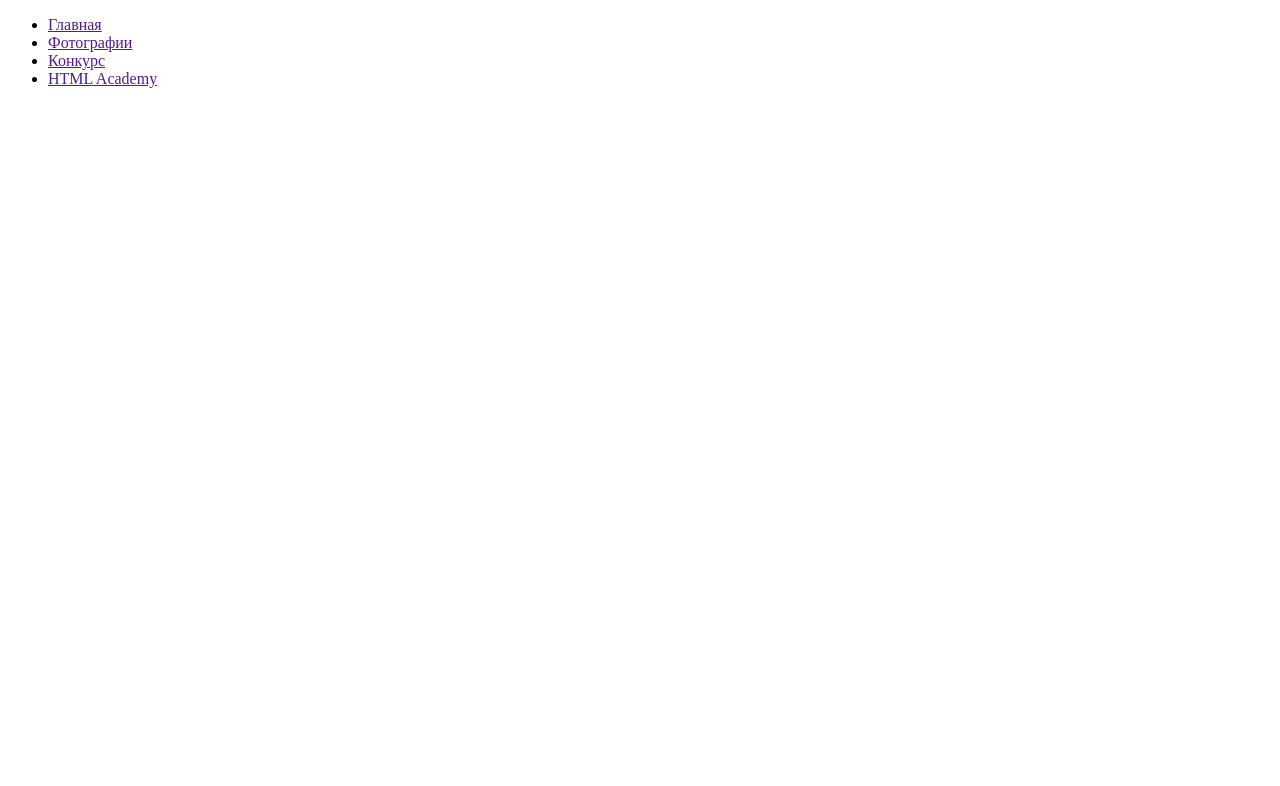
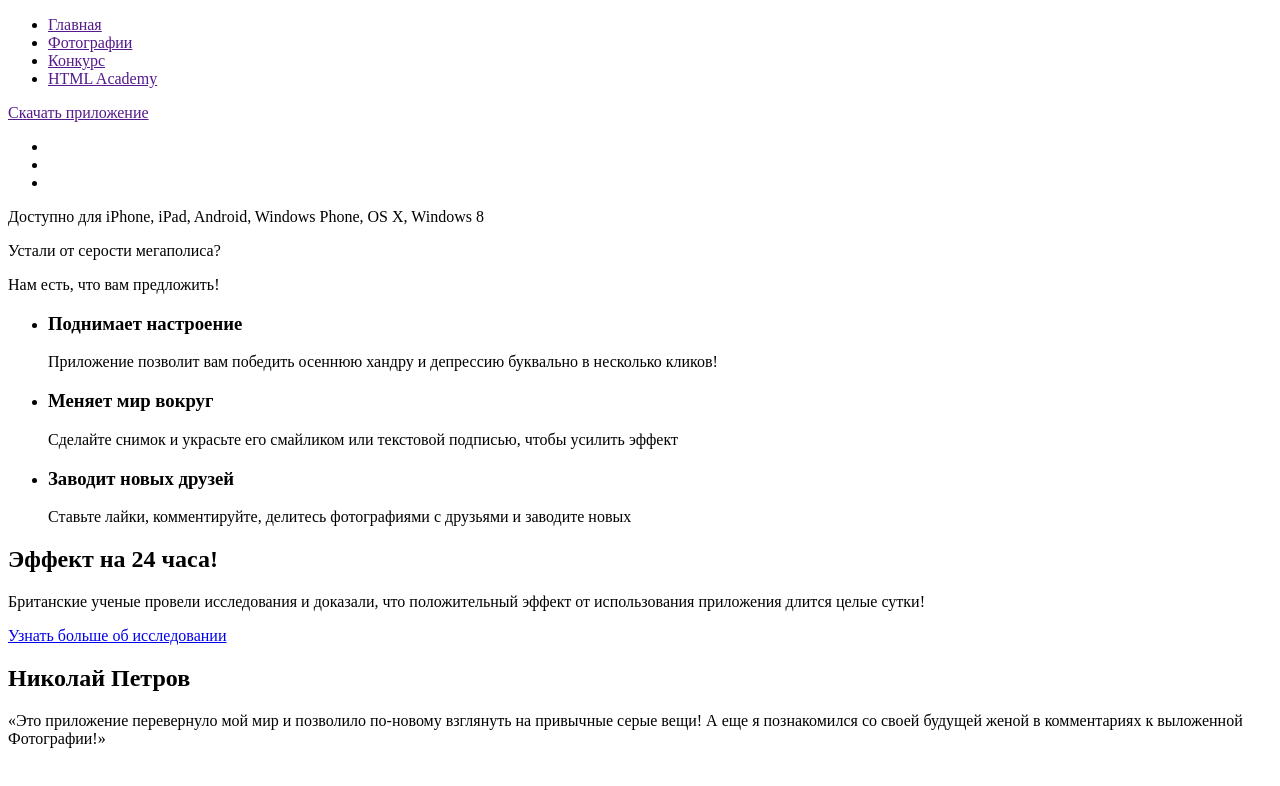
Before and after one commit to seregamaksim/Pink, a plain HTML site: page index.html in a window 1280 px wide. Drawn offline with Linux system fonts and the light colour scheme.

Commit message:
разметка до футера

```diff
--- a/index.html
+++ b/index.html
@@ -9,10 +9,9 @@
 <body class="main">
     <header class="page-header">
         <!-- Хедеру делаем фон на всю ширину, и обертку для остальных блоков внутри него -->
-        <div class="wrapper">
-            <nav class="page-header__nav main-nav">
-                <!-- Здесь надо логотип -->
-
+        <nav class="page-header__nav main-nav">
+            <div class="wrapper">
+            <!-- Здесь надо логотип -->
                 <ul class="main-nav__list">
                     <li>
                         <a href="">Главная</a>
@@ -27,8 +26,69 @@
                         <a href="">HTML Academy</a>
                     </li>
                 </ul>
-            </nav>
-        </div>
+            </div>
+        </nav>
+        <section class="page-header__soft soft">
+            <!-- Здесь картинка -->
+            <div class="soft-file">
+                <a href="" class="soft-file__download">Скачать приложение</a>
+                <ul class="soft-file__list">
+                    <li class="soft-file__item"></li>
+                    <li class="soft-file__item"></li>
+                    <li class="soft-file__item"></li>
+                </ul>
+                <p class="soft-file__description">
+                    Доступно для iPhone, iPad, Android, Windows Phone, OS X, Windows 8
+                </p>
+            </div>
+        </section>
     </header>
+    <main class="page-main">
+        <section class="page-main__features features">
+            <div class="features__offer">
+                <p>Устали от серости мегаполиса?</p>
+                <p>Нам есть, что вам  предложить!</p>
+            </div>
+            <div class="features__list features-text">
+                <ul class="features-text__list">
+                    <li class="features-text__item">
+                        <h3>Поднимает настроение</h3>
+                        <p>Приложение позволит вам победить осеннюю хандру и депрессию буквально в несколько кликов!</p>
+                    </li>
+                    <li class="features-text__item">
+                        <h3>Меняет мир вокруг</h3>
+                        <p>Сделайте снимок и украсьте его смайликом или текстовой подписью, чтобы усилить эффект</p>
+                    </li>
+                    <li class="features-text__item">
+                        <h3>Заводит новых друзей</h3>
+                        <p>Ставьте лайки, комментируйте, делитесь фотографиями с друзьями и заводите новых</p>
+                    </li>
+                </ul>
+                <!-- Здесь как-то нужно реализовать адаптивность фоток айфона -->
+            </div>
+        </section>
+        <section class="page-main__effect effect">
+            <h2 class="effect__title">Эффект на 24 часа!</h2>
+            <p class="effect__description">Британские ученые провели исследования и доказали, что положительный эффект от использования приложения длится целые сутки!</p>
+            <a href="#" class="effect__more">Узнать больше об исследовании</a>
+        </section>
+        <section class="page-main__feedback slider">
+            <div class="slider__item slider-item1">
+                <h2>Николай Петров</h2>
+                <p>«Это приложение перевернуло мой мир и позволило по-новому взглянуть на привычные серые вещи! А еще я познакомился со своей будущей женой в комментариях к выложенной Фотографии!»</p>
+            </div>
+            <div class="slider__item">
+
+            </div>
+            <div class="slider__item">
+
+            </div>
+            <div class="slider__control">
+
+            </div>
+        </section>
+        <!-- Здесь блок с таблицей с сравнениями -->
+
+    </main>
 </body>
 </html>
```
